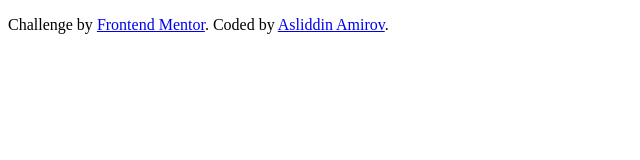
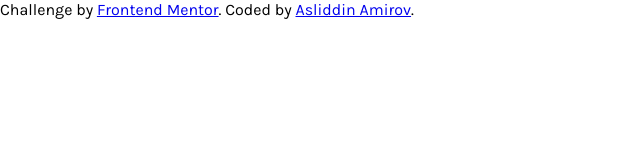
Before and after one commit to asliddinamir/project16-FM, a plain HTML site: page index.html in a window 1280 px wide. Shown: the whole page, without its empty margins (0-640 px from the left). Drawn offline with Linux system fonts and the light colour scheme.

Commit message:
added common styles

```diff
--- a/index.html
+++ b/index.html
@@ -14,6 +14,10 @@
 
 <body>
 
+  <main class="container">
+
+  </main>
+
   <footer>
     <p class="attribution">
       Challenge by <a href="https://www.frontendmentor.io?ref=challenge" target="_blank">Frontend Mentor</a>.
--- a/style.css
+++ b/style.css
@@ -0,0 +1,11 @@
+@import url('https://fonts.googleapis.com/css2?family=Karla:wght@400;700&display=swap');
+
+* {
+    box-sizing: border-box;
+    margin: 0;
+    padding: 0;
+}
+
+body {
+    font-family: 'Karla', sans-serif;
+}
```
